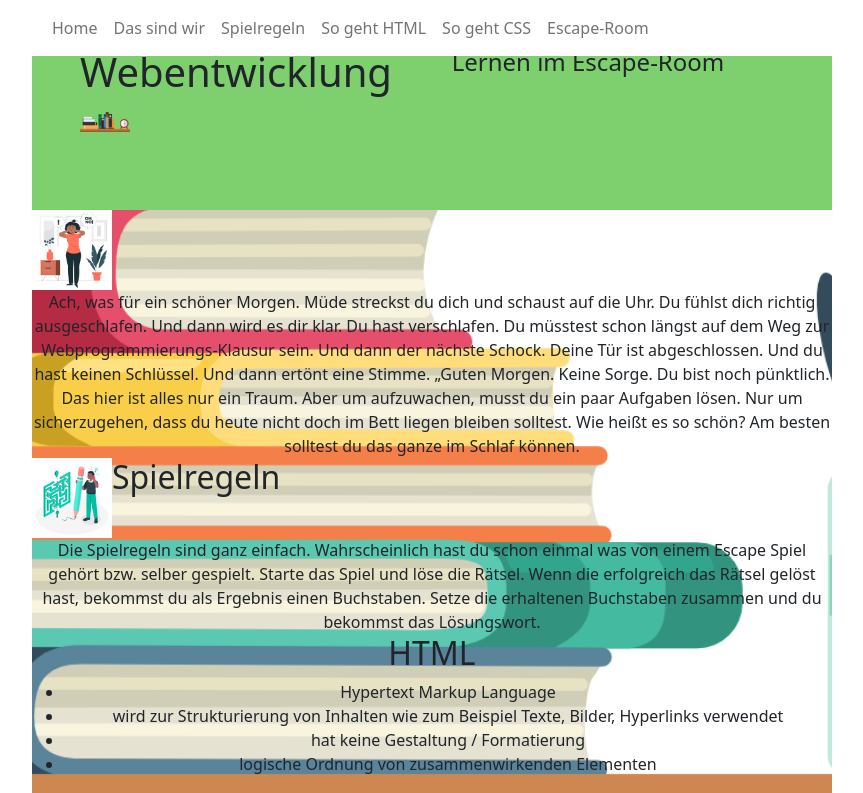
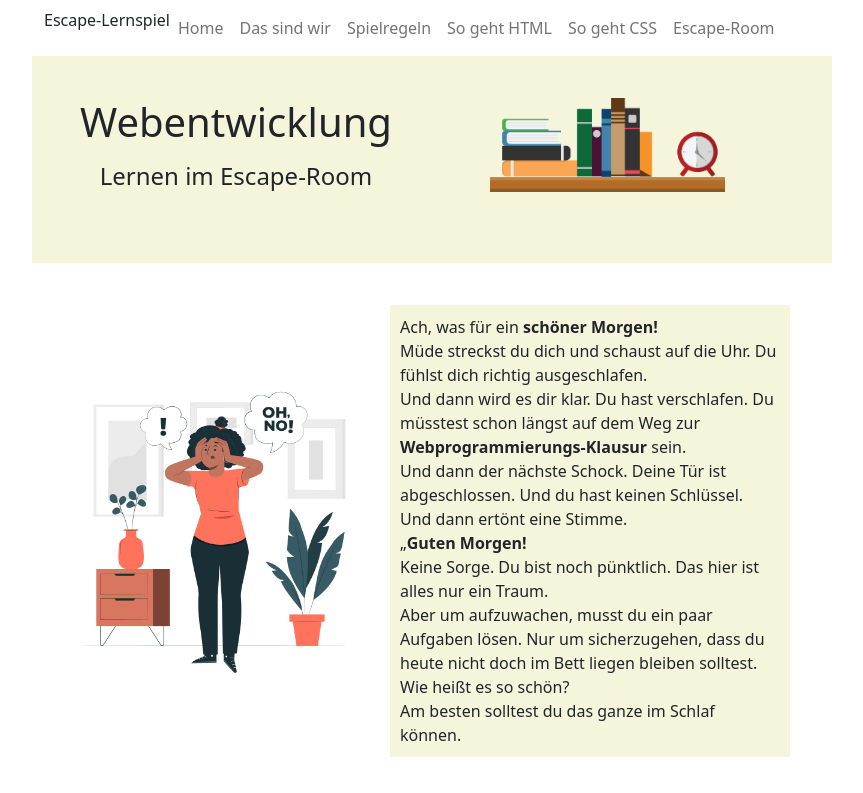
Before and after one commit to JuliaMWeber/fd-team8, an Angular app: page /start in a window 1280 px wide. Shown: the top 793 px of the page, without its empty margins (208-1071 px from the left). Built offline with nearby package versions, Linux system fonts and the light colour scheme; no server answers.

Commit message:
Background image

```diff
--- a/src/app/header/header.component.html
+++ b/src/app/header/header.component.html
@@ -13,6 +13,10 @@
     </button>
     <div class="collapse navbar-collapse" id="navbarExample01">
       <ul class="navbar-nav me-auto mb-2 mb-lg-0">
+        <li class="nav-item">
+
+          Escape-Lernspiel
+        </li>
         <li class="nav-item active">
           <a class="nav-link" aria-current="page" href="#">Home</a>
         </li>
@@ -38,10 +42,12 @@
 <!-- Navbar -->
 
 <!-- Jumbotron -->
-<div class="p-5 text-center">
-  <h1 class="mb-3 ">Webentwicklung</h1>
-  <h4 class="mb-3">Lernen im Escape-Room</h4>
-  <img class ="h-img" src="../../assets/images/weckerRegal.png" >
+<div class="p-5">
+  <div class="h-text">
+  <h1 class="mb-3">Webentwicklung</h1>
+  <h4 class="mb-4">Lernen im Escape-Room</h4>
+</div>
+ <img class ="h-img" src="../../assets/images/weckerRegal.png">
 </div>
 
 <!-- Jumbotron -->
--- a/src/app/onepager/onepager.component.html
+++ b/src/app/onepager/onepager.component.html
@@ -1,7 +1,8 @@
 <div class="firstBody">
 <app-header></app-header>
+<div class="oneBg">
 <app-vorstellung></app-vorstellung>
 <app-spielregeln></app-spielregeln>
-<app-erklaerung></app-erklaerung>
+<app-erklaerung></app-erklaerung></div>
 <button routerLink="/escape">Auf zum Escaperoom</button>
 </div>
--- a/src/app/spielregeln/spielregeln.component.html
+++ b/src/app/spielregeln/spielregeln.component.html
@@ -1,12 +1,10 @@
 
 <div @fadeIn class="spielregeln">
 
-<div class="spielregeln-container panel">
-  <img class="regelImg" src="assets\images\vorstellung.jpg">
-  <div class="kapitel-titel-container">
-    <div class="kapitel-titel" id="spielregeln"></div>
-    <h2>Spielregeln</h2>
+<div class="spielstory">
+  <img class="regelImg" src="assets/images/vorstellung.jpg">
+    <div class="text-right">
+      Die Spielregeln sind ganz einfach.<br> Wahrscheinlich hast du schon einmal was von einem <b>Escape Spiel</b> gehört bzw. selber gespielt. <br>
+      Starte das Spiel und löse die Rätsel.<br> Wenn die erfolgreich das Rätsel gelöst hast, bekommst du als Ergebnis einen <b>Buchstaben</b>.<br>
+      Setze die erhaltenen Buchstaben zusammen und du bekommst das <b>Lösungswort</b>.</div>
   </div>
-  <div class="item spielregeln">
-    <div class="text-right">Die Spielregeln sind ganz einfach. Wahrscheinlich hast du schon einmal was von einem Escape Spiel gehört bzw. selber gespielt. Starte das Spiel und löse die Rätsel. Wenn die erfolgreich das Rätsel gelöst hast, bekommst du als Ergebnis einen Buchstaben. Setze die erhaltenen Buchstaben zusammen und du bekommst das Lösungswort.</div>
-  </div>
--- a/src/app/vorstellung/vorstellung.component.html
+++ b/src/app/vorstellung/vorstellung.component.html
@@ -1,14 +1,14 @@
 <div @fadeIn class="spielregeln">
 
-<div class = item item-right>
+<div class = "spielstory">
 <img class="vorstellungImg" src="assets\images\vorstellen.jpg">
   <div class="text-right">
-    Ach, was für ein schöner Morgen.
-    Müde streckst du dich und schaust auf die Uhr. Du fühlst dich richtig ausgeschlafen.
-    Und dann wird es dir klar. Du hast verschlafen. Du müsstest schon längst auf dem Weg zur Webprogrammierungs-Klausur sein.
-    Und dann der nächste Schock. Deine Tür ist abgeschlossen. Und du hast keinen Schlüssel.
-    Und dann ertönt eine Stimme.
-    „Guten Morgen. Keine Sorge. Du bist noch pünktlich. Das hier ist alles nur ein Traum. Aber um aufzuwachen, musst du ein paar Aufgaben lösen. Nur um sicherzugehen, dass du heute nicht doch im Bett liegen bleiben solltest. Wie heißt es so schön? Am besten solltest du das ganze im Schlaf können.</div>
+    Ach, was für ein <b>schöner Morgen!</b><br>
+    Müde streckst du dich und schaust auf die Uhr. Du fühlst dich richtig ausgeschlafen.<br>
+    Und dann wird es dir klar. Du hast verschlafen. Du müsstest schon längst auf dem Weg zur <b>Webprogrammierungs-Klausur</b> sein.<br>
+    Und dann der nächste Schock. Deine Tür ist abgeschlossen. Und du hast keinen Schlüssel. <br>
+    Und dann ertönt eine Stimme. <br>
+    „<b>Guten Morgen!</b> <br>Keine Sorge. Du bist noch pünktlich. Das hier ist alles nur ein Traum.<br> Aber um aufzuwachen, musst du ein paar Aufgaben lösen. Nur um sicherzugehen, dass du heute nicht doch im Bett liegen bleiben solltest.<br> Wie heißt es so schön?<br> Am besten solltest du das ganze im Schlaf können.</div>
 </div>
 
 </div>
--- a/src/main.css
+++ b/src/main.css
@@ -112,26 +112,6 @@
   padding: 1%;
 }
 
-.vorstellungImg, .regelImg{
-  max-width: 10%;
-  max-height: 10%;
-  float: left;
-}
-.p-5 {
-  background-color: #7ed06e;
-  display: grid;
-  grid-template-columns: min-content 1fr;
-}
-
-.h-img{
-  max-width: 40%;
-  max-height: 40%;
-  float: right;
-}
-.kapitel-titel-container,.text-right{
-float: left;
-}
-
 .navbar {
   max-width: 800px;
   text-align: center;
@@ -140,10 +120,54 @@ float: left;
 .firstBody {
   box-sizing: border-box;
   max-width: 800px;
+  text-align: left;
+  margin: 0 auto;
+}
+.oneBg{
+  background-position-y: top;
+  background-image: url("assets/images/spielRegel.jpg");
+  background-position: center;
+  background-repeat: no-repeat;
+  background-size: 65%;
+  background-attachment: fixed;
+}
+
+.p-5 {
+  background-color: beige;
+  display: grid;
+  grid-template-columns: min-content 1fr;
+  max-width: 800px;
   text-align: center;
   margin: 0 auto;
-  background-image: url("assets/images/er-mitte/kleinesRegal.png");
-  background-position: center;
-  background-repeat: no-repeat;
-  background-size: cover;
 }
+.mb-3 {
+ margin-top: 50px;
+ text-align: center;
+}
+.text-right{
+  margin: 10px;
+  padding: 10px;
+  background-color: beige;
+}
+.h-img{
+  max-width: 60%;
+  max-height: 60%;
+  margin-top: 50px;
+  margin-left: 25%;
+
+}
+.spielstory {
+  display: grid;
+  padding: 2rem;
+  grid-template-columns: 300px 1fr;
+  gap: 1rem;
+  align-items: center;
+  max-width: 800px;
+  margin: 0 auto;
+  font: 500 100%/1.5 system-ui;
+
+}
+.regelImg, .vorstellungImg{
+  max-width: 100%;
+  max-height: auto;
+}
```
Also changed, not shown: src/assets/images/logo.png (added).
